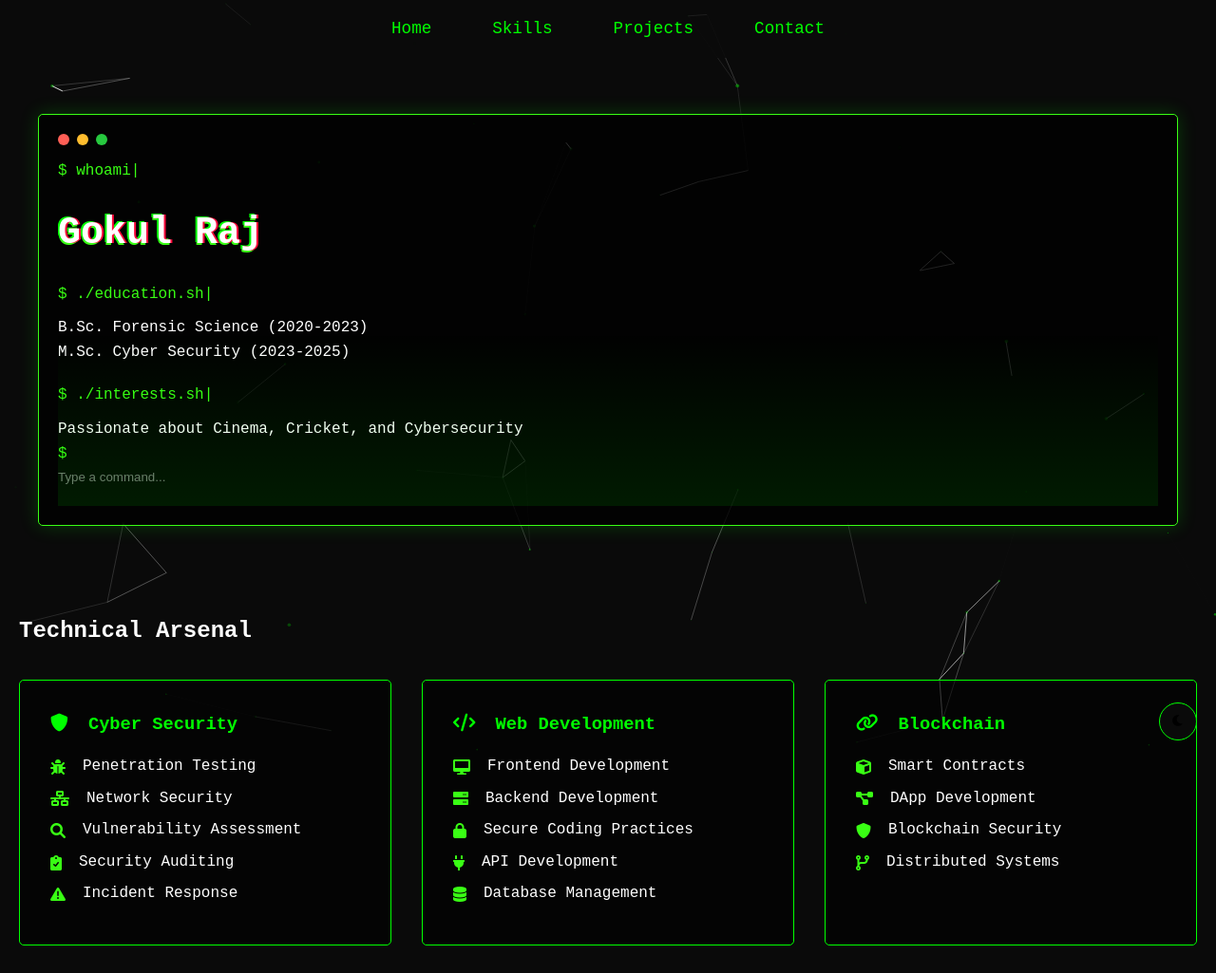
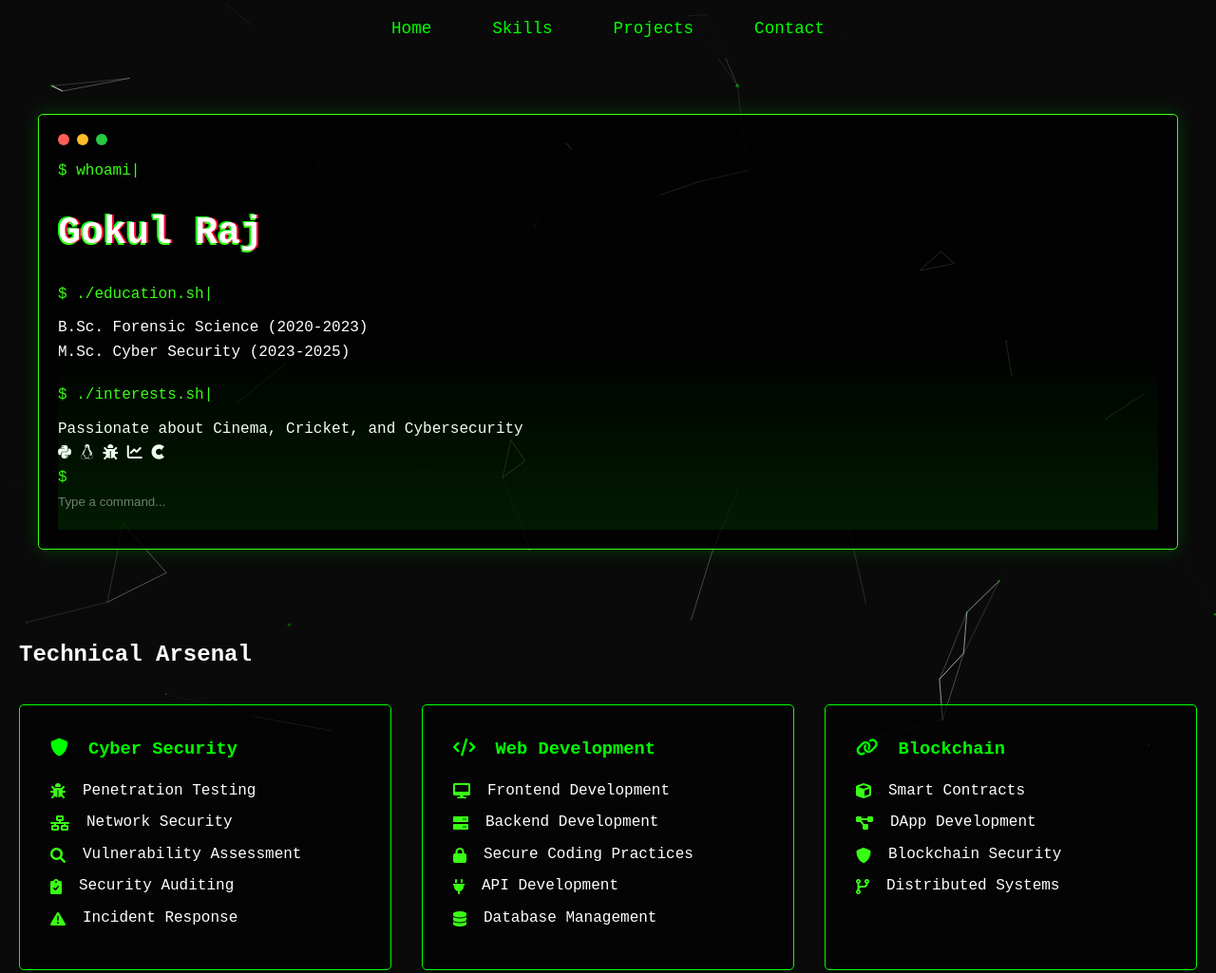
Before and after one commit to gokulrajs098/portfolio, a plain HTML site: page index.html in a window 1280 px wide. Shown: the top 1025 px of the page at 95% size. Drawn offline with nearby package versions, Linux system fonts and the light colour scheme.

Commit message:
remove the light-dark mode button

```diff
--- a/index.html
+++ b/index.html
@@ -39,6 +39,13 @@
                         <p>B.Sc. Forensic Science (2020-2023)<br>M.Sc. Cyber Security (2023-2025)</p>
                         <span class="line" style="margin-top: 20px;">$ ./interests.sh</span>
                         <p>Passionate about Cinema, Cricket, and Cybersecurity</p>
+                    </div>
+                    <div class="tech-icons">
+                        <i class="fab fa-python" title="Python"></i>
+                        <i class="fab fa-linux" title="Linux"></i>
+                        <i class="fas fa-bug" title="Burp Suite"></i>
+                        <i class="fas fa-chart-line" title="Splunk"></i>
+                        <i class="fab fa-cuttlefish" title="C++"></i>
                     </div>
                     <div class="terminal-input-container">
                         <span class="terminal-prompt">$</span>
@@ -133,9 +140,6 @@
         <p>Secured with 💻 by Gokul Raj © 2025</p>
     </footer>
 
-    <button class="theme-toggle">
-        <i class="fas fa-moon"></i>
-    </button>
 
     <script src="script.js"></script>
     <script src="nav.js"></script>
--- a/script.js
+++ b/script.js
@@ -33,16 +33,7 @@ terminalInput.addEventListener('keypress', (e) => {
     }
 });
 
-// Dark mode toggle
-const themeToggle = document.querySelector('.theme-toggle');
-const themeIcon = themeToggle.querySelector('i');
-let isDarkMode = true;
 
-themeToggle.addEventListener('click', () => {
-    isDarkMode = !isDarkMode;
-    document.body.setAttribute('data-theme', isDarkMode ? 'dark' : 'light');
-    themeIcon.className = isDarkMode ? 'fas fa-moon' : 'fas fa-sun';
-});
 
 // Particle animation
 particlesJS('particles-js', {
--- a/styles.css
+++ b/styles.css
@@ -4,34 +4,6 @@
     --dark-bg: #0a0a0a;
     --terminal-green: #39ff14;
     --accent-color: #ff073a;
-}
-
-[data-theme="light"] {
-    --neon-green: #007500;
-    --dark-bg: #f0f0f0;
-    --terminal-green: #1a7a0d;
-    --accent-color: #d60000;
-}
-
-.theme-toggle {
-    position: fixed;
-    bottom: 20px;
-    right: 20px;
-    background: var(--dark-bg);
-    border: 1px solid var(--neon-green);
-    border-radius: 50%;
-    width: 40px;
-    height: 40px;
-    cursor: pointer;
-    z-index: 1000;
-    display: flex;
-    align-items: center;
-    justify-content: center;
-    transition: all 0.3s ease;
-}
-
-.theme-toggle:hover {
-    box-shadow: 0 0 10px var(--neon-green);
 }
 
 * {
@@ -225,6 +197,7 @@ nav a:hover {
     white-space: pre-wrap;
     margin-top: 1rem;
 }
+
 
 .typing-text .line::after {
     content: '|';
```
